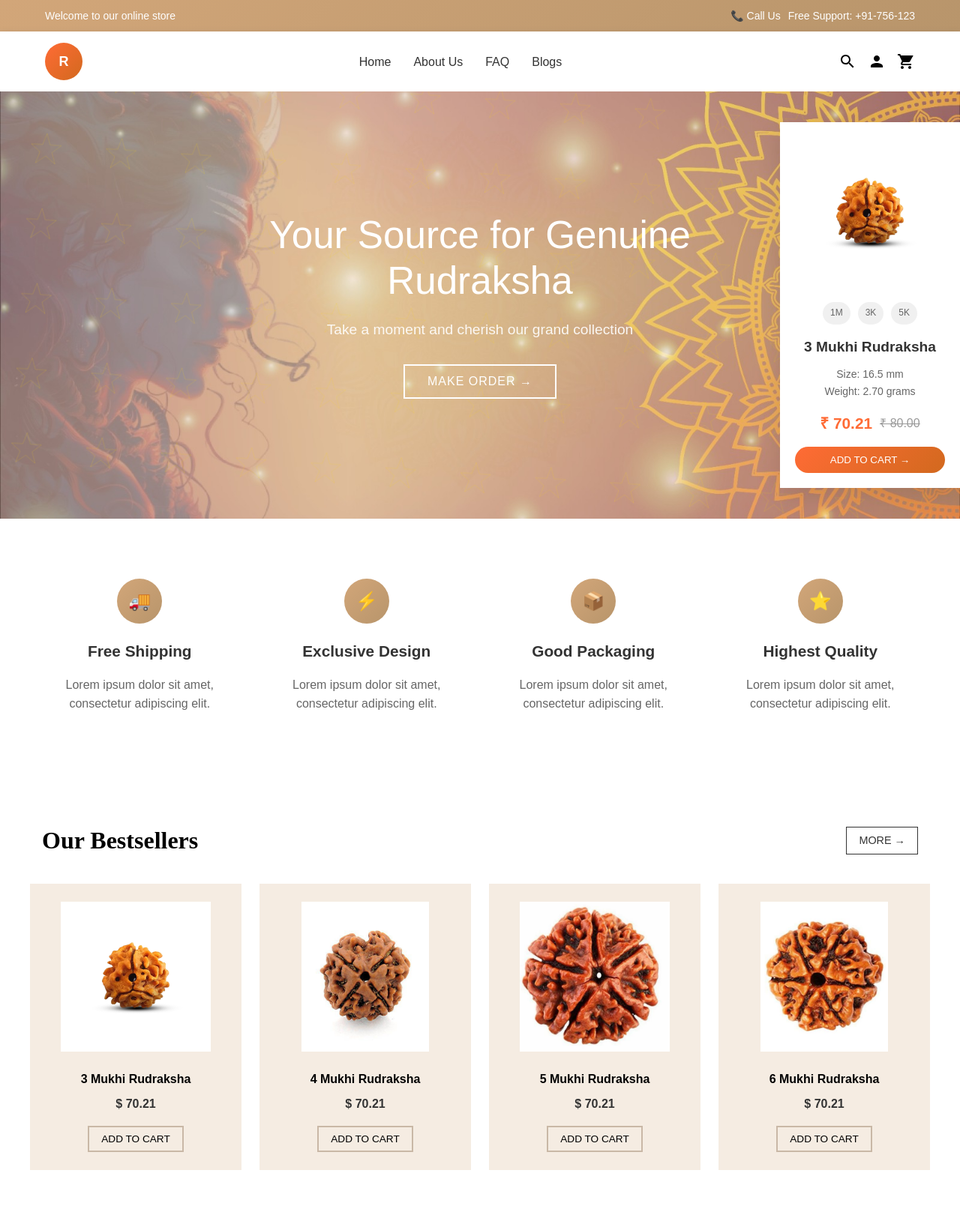
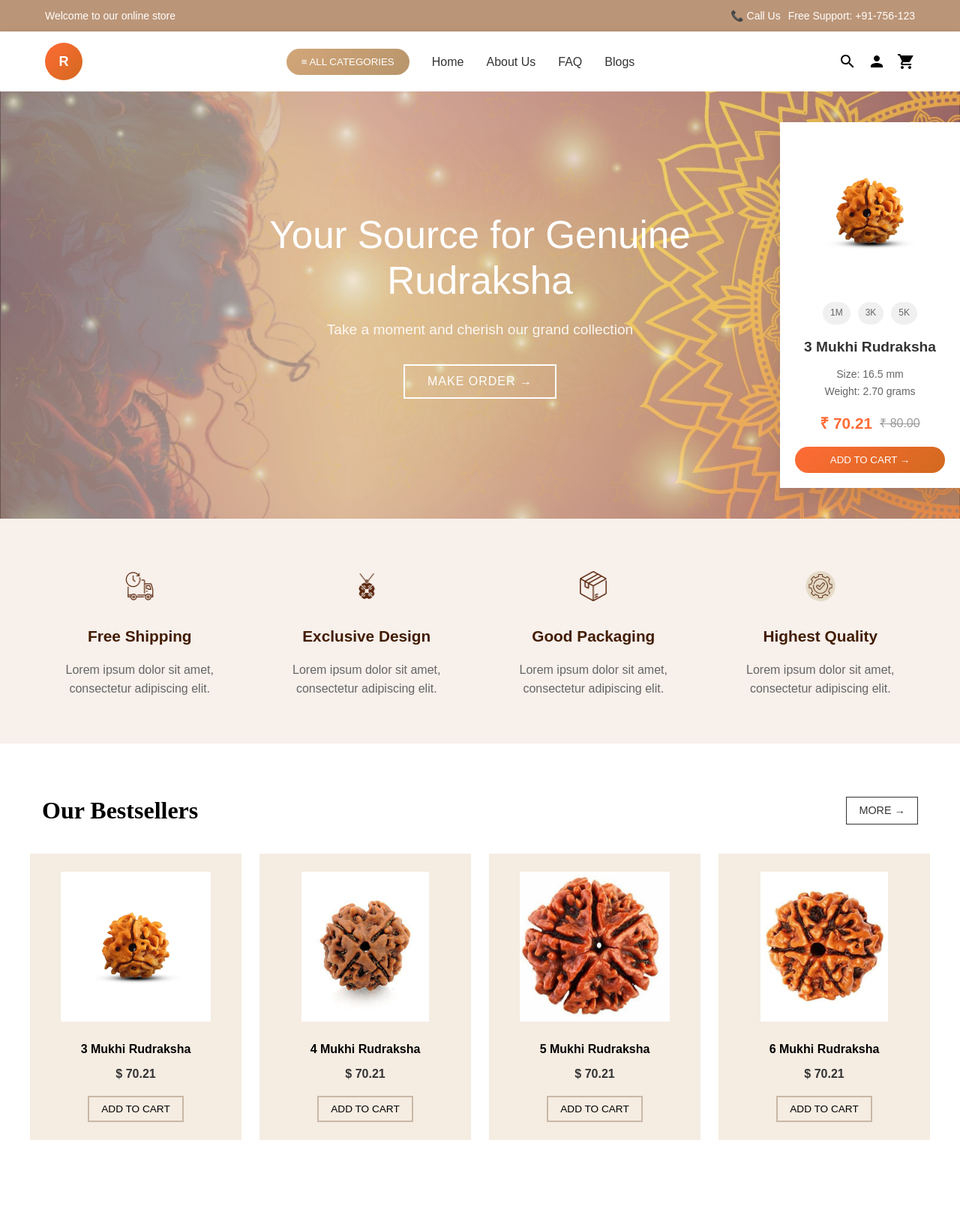
Before and after one commit to smithhamal10/rudraksha, a PHP site: page /home.html in a window 1280 px wide. Shown: the whole page at 75% size. After the commit the page ends 1521 px from the top, so only its background shows below. Run offline with PHP 8.4, Linux system fonts and the light colour scheme.

Commit message:
added feature section

```diff
--- a/home.css
+++ b/home.css
@@ -12,7 +12,7 @@ body {
 
 /* Top Bar */
 .top-bar {
-    background: linear-gradient(135deg, #d2a679, #b8956b);
+    background: linear-gradient(135deg,#BB9577,#BB9577);
     color: white;
     padding: 10px 0;
     font-size: 14px;
@@ -99,21 +99,18 @@ body {
     border-radius: 25px;
     cursor: pointer;
     font-weight: 500;
-    display: none;
+    display: inline-block;
 }
-
 .header-icons {
     display: flex;
     gap: 15px;
     align-items: center;
 }
-
 .icon {
     width: 24px;
     height: 24px;
     cursor: pointer;
 }
-/* Hero Section */
 /* Hero Section */
 .hero {
     background: url(images/banner/banner-bg01.jpeg) no-repeat center center;
@@ -285,8 +282,8 @@ body {
 }
 /* Features Section */
 .features {
-    padding: 80px 0;
-    background: white;
+    padding: 60px 20px;
+    background: #F7F0EB;
 }
 
 .features-content {
@@ -308,7 +305,7 @@ body {
 .feature-icon {
     width: 60px;
     height: 60px;
-    background: linear-gradient(135deg, #d2a679, #b8956b);
+    background: linear-gradient(135deg, #F5ECE2);
     border-radius: 50%;
     margin: 0 auto 20px;
     display: flex;
@@ -317,17 +314,15 @@ body {
     color: white;
     font-size: 24px;
 }
-
 .feature h3 {
     font-size: 1.3rem;
     margin-bottom: 15px;
-    color: #333;
+    color:#421C01;
 }
 
 .feature p {
     color: #666;
 }
-
 /* Bestsellers Section */
 .bestsellers {
     padding: 4rem 2rem;
--- a/home.html
+++ b/home.html
@@ -78,28 +78,35 @@
         </div>
     </div>
 </section>
-
 <!-- Features Section -->
 <section class="features">
     <div class="features-content">
         <div class="features-grid">
             <div class="feature">
-                    <div class="feature-icon">🚚</div>
+                <div class="feature-icon">
+                    <img src="images/feature/feature2.png" alt="Shipping truck" width="40" height="40">
+                </div>
                 <h3>Free Shipping</h3>
                 <p>Lorem ipsum dolor sit amet, consectetur adipiscing elit.</p>
             </div>
             <div class="feature">
-                    <div class="feature-icon">⚡</div>
+                <div class="feature-icon">
+                    <img src="images/feature/feature1.png" alt="Design spark" width="40" height="40">
+                </div>
                 <h3>Exclusive Design</h3>
                 <p>Lorem ipsum dolor sit amet, consectetur adipiscing elit.</p>
             </div>
             <div class="feature">
-                    <div class="feature-icon">📦</div>
+                <div class="feature-icon">
+                    <img src="images/feature/feature3.png" alt="Package box" width="40" height="40">
+                </div>
                 <h3>Good Packaging</h3>
                 <p>Lorem ipsum dolor sit amet, consectetur adipiscing elit.</p>
             </div>
             <div class="feature">
-                    <div class="feature-icon">⭐</div>
+                <div class="feature-icon">
+                    <img src="images/feature/feature4.png" alt="Quality star" width="40" height="40">
+                </div>
                 <h3>Highest Quality</h3>
                 <p>Lorem ipsum dolor sit amet, consectetur adipiscing elit.</p>
             </div>
```
Also changed, not shown: images/feature/feature1.png (added), images/feature/feature2.png (added), images/feature/feature3.png (added), images/feature/feature4.png (added). Lines whose indentation alone changed are shown as unchanged.
